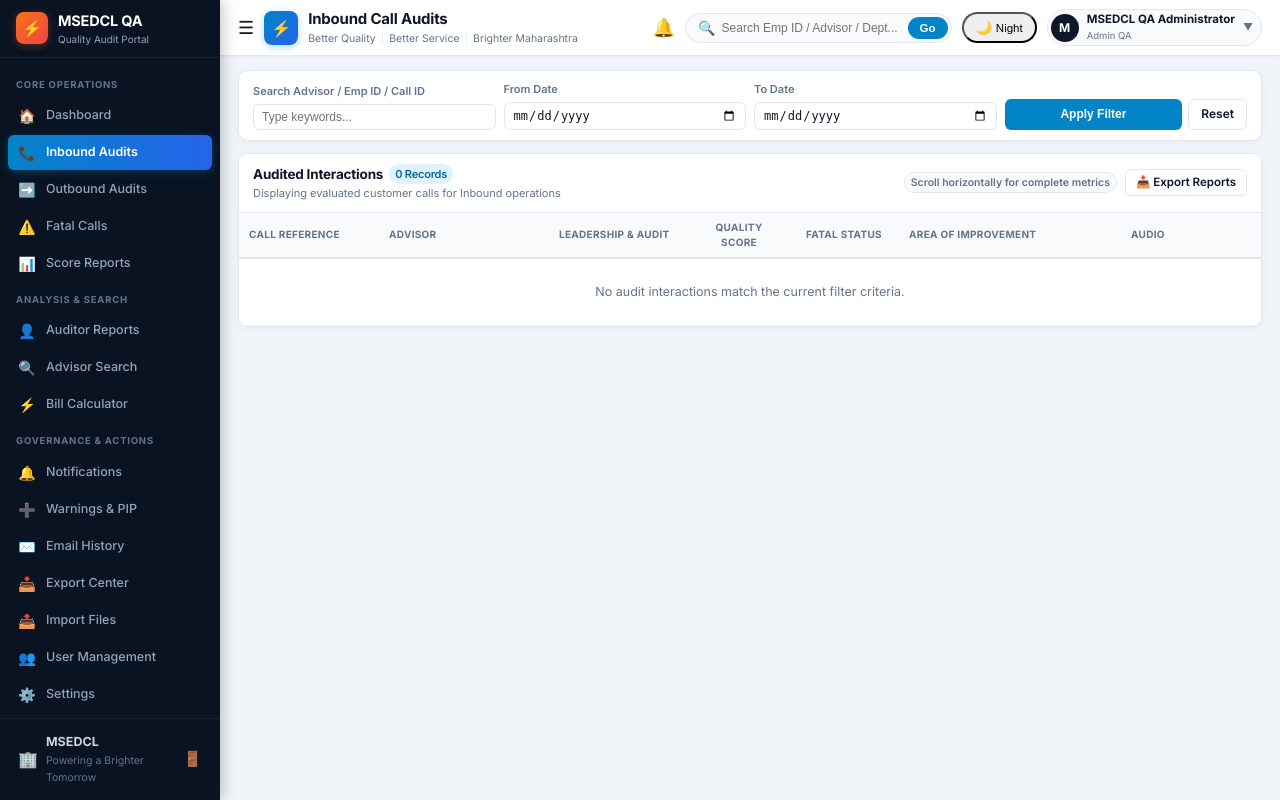
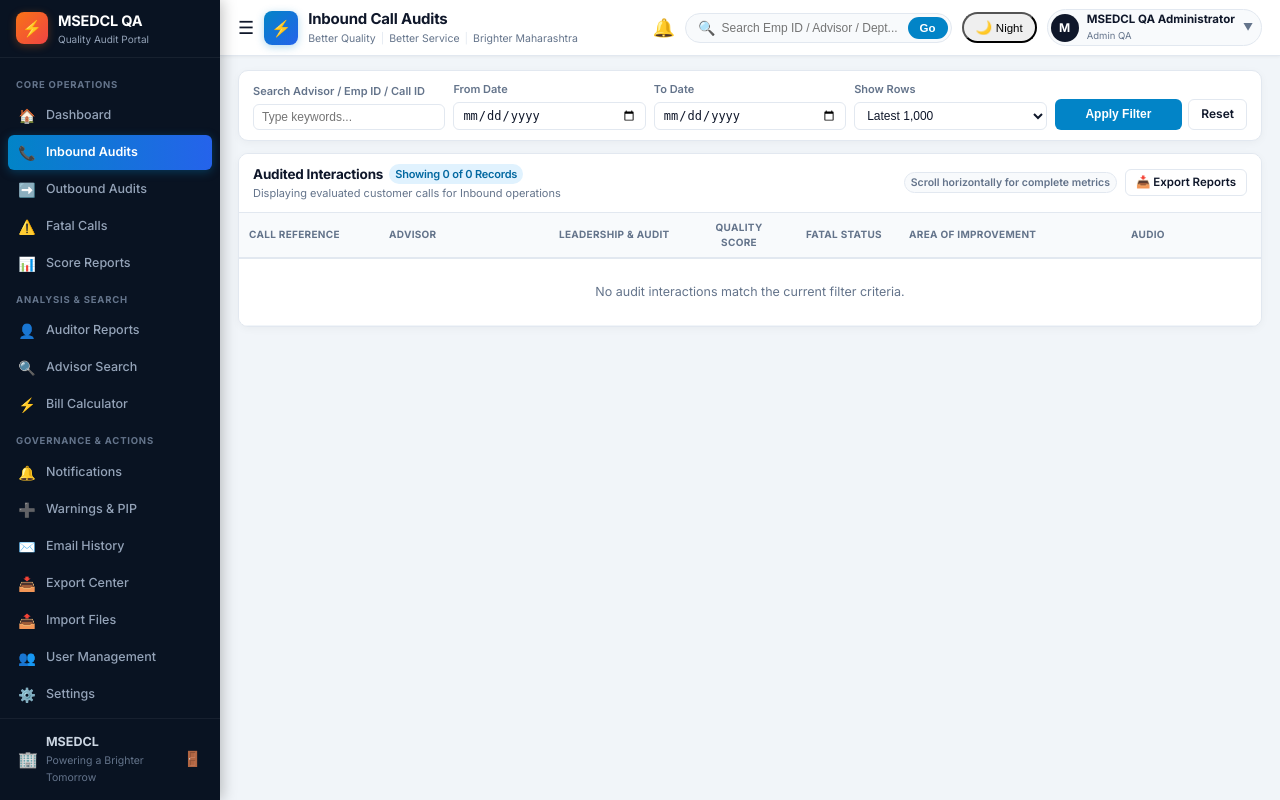
Before and after one commit to WeWake2026/MSEDCL, a Flask app: page /audits in a window 1280 px wide. Run offline with Flask 3, Linux system fonts and the light colour scheme; the visitor is signed in with stand-in values (Sample User, id 1); data comes from the database, SQL or seed files in the repository; data that the repository does not hold is empty; some libraries are stand-ins or nearby versions.

Commit message:
Add row count limit selector and display total record counts in audits view

```diff
--- a/app.py
+++ b/app.py
@@ -617,6 +617,7 @@ def audits_view(dept="Inbound"):
     q = request.args.get("q", "").strip()
     start = request.args.get("start", "")
     end = request.args.get("end", "")
+    limit = request.args.get("limit", "1000").strip().lower()
 
     where = ["department=?"]
     params = [dept]
@@ -634,8 +635,18 @@ def audits_view(dept="Inbound"):
         where.append("COALESCE(call_date, evaluation_date) <= ?")
         params.append(end)
 
-    sql = "SELECT * FROM audits WHERE " + " AND ".join(where) + " ORDER BY COALESCE(call_date, evaluation_date) DESC LIMIT 500"
-    with db() as con:
+    limit_clause = ""
+    if limit != "all":
+        try:
+            limit_val = int(limit)
+            limit_clause = f" LIMIT {limit_val}"
+        except ValueError:
+            limit_clause = " LIMIT 1000"
+
+    sql = "SELECT * FROM audits WHERE " + " AND ".join(where) + " ORDER BY COALESCE(call_date, evaluation_date) DESC" + limit_clause
+    count_sql = "SELECT COUNT(*) as total FROM audits WHERE " + " AND ".join(where)
+    with db() as con:
+        total_count = con.execute(count_sql, params).fetchone()["total"]
         rows = con.execute(sql, params).fetchall()
 
     return render_template("audits_view.html",
@@ -643,7 +654,8 @@ def audits_view(dept="Inbound"):
                            title=f"{dept} Call Audits",
                            subtitle=f"Displaying evaluated customer calls for {dept} operations",
                            fixed_dept=True,
-                           rows=rows, q=q, dept=dept, start=start, end=end)
+                           rows=rows, total_count=total_count, limit=limit,
+                           q=q, dept=dept, start=start, end=end)
 
 @app.route("/fatal-calls")
 @login_required
@@ -652,6 +664,7 @@ def fatal_calls():
     dept = request.args.get("department", "All")
     start = request.args.get("start", "")
     end = request.args.get("end", "")
+    limit = request.args.get("limit", "1000").strip().lower()
 
     where = ["is_fatal=1"]
     params = []
@@ -672,15 +685,26 @@ def fatal_calls():
         where.append("COALESCE(call_date, evaluation_date) <= ?")
         params.append(end)
 
-    sql = "SELECT * FROM audits WHERE " + " AND ".join(where) + " ORDER BY COALESCE(call_date, evaluation_date) DESC LIMIT 500"
-    with db() as con:
+    limit_clause = ""
+    if limit != "all":
+        try:
+            limit_val = int(limit)
+            limit_clause = f" LIMIT {limit_val}"
+        except ValueError:
+            limit_clause = " LIMIT 1000"
+
+    sql = "SELECT * FROM audits WHERE " + " AND ".join(where) + " ORDER BY COALESCE(call_date, evaluation_date) DESC" + limit_clause
+    count_sql = "SELECT COUNT(*) as total FROM audits WHERE " + " AND ".join(where)
+    with db() as con:
+        total_count = con.execute(count_sql, params).fetchone()["total"]
         rows = con.execute(sql, params).fetchall()
 
     return render_template("audits_view.html",
                            page="fatal_calls",
                            title="Fatal Call Register",
                            subtitle="Critical compliance, zero-tolerance, and policy breach calls (independent of Quality Score)",
-                           rows=rows, q=q, dept=dept, start=start, end=end)
+                           rows=rows, total_count=total_count, limit=limit,
+                           q=q, dept=dept, start=start, end=end)
 
 @app.route("/score-reports")
 @login_required
@@ -690,6 +714,7 @@ def score_reports():
     score_band = request.args.get("score_band", "All")
     start = request.args.get("start", "")
     end = request.args.get("end", "")
+    limit = request.args.get("limit", "1000").strip().lower()
 
     where = ["1=1"]
     params = []
@@ -716,8 +741,18 @@ def score_reports():
         where.append("COALESCE(call_date, evaluation_date) <= ?")
         params.append(end)
 
-    sql = "SELECT * FROM audits WHERE " + " AND ".join(where) + " ORDER BY quality_score ASC LIMIT 500"
-    with db() as con:
+    limit_clause = ""
+    if limit != "all":
+        try:
+            limit_val = int(limit)
+            limit_clause = f" LIMIT {limit_val}"
+        except ValueError:
+            limit_clause = " LIMIT 1000"
+
+    sql = "SELECT * FROM audits WHERE " + " AND ".join(where) + " ORDER BY quality_score ASC" + limit_clause
+    count_sql = "SELECT COUNT(*) as total FROM audits WHERE " + " AND ".join(where)
+    with db() as con:
+        total_count = con.execute(count_sql, params).fetchone()["total"]
         rows = con.execute(sql, params).fetchall()
 
     return render_template("audits_view.html",
@@ -726,7 +761,8 @@ def score_reports():
                            subtitle="Detailed score category breakdown (Low <80%, Average 80-90%, Good >90%)",
                            show_score_filter=True,
                            score_band=score_band,
-                           rows=rows, q=q, dept=dept, start=start, end=end)
+                           rows=rows, total_count=total_count, limit=limit,
+                           q=q, dept=dept, start=start, end=end)
 
 @app.route("/auditors")
 @roles("admin", "quality", "manager")
--- a/templates/audits_view.html
+++ b/templates/audits_view.html
@@ -39,6 +39,16 @@
       <label>To Date</label>
       <input type="date" name="end" value="{{ end }}" class="form-control" style="padding: 5px 8px; font-size: 12px;">
     </div>
+    <div class="filter-group">
+      <label>Show Rows</label>
+      <select name="limit" class="form-control" style="padding: 5px 8px; font-size: 12px;">
+        <option value="500" {{ 'selected' if limit=='500' else '' }}>Latest 500</option>
+        <option value="1000" {{ 'selected' if limit=='1000' else '' }}>Latest 1,000</option>
+        <option value="2000" {{ 'selected' if limit=='2000' else '' }}>Latest 2,000</option>
+        <option value="5000" {{ 'selected' if limit=='5000' else '' }}>Latest 5,000</option>
+        <option value="all" {{ 'selected' if limit=='all' else '' }}>All Audits</option>
+      </select>
+    </div>
     <div style="display:flex; gap:6px; align-items:flex-end;">
       <button type="submit" class="btn btn-primary btn-sm" style="flex:1; height: 31px; font-size: 12px;">Apply Filter</button>
       <a href="?" class="btn btn-secondary btn-sm" style="height: 31px; font-size: 12px; line-height: 20px;">Reset</a>
@@ -52,7 +62,7 @@
     <div>
       <h3 class="card-title" style="display:flex; align-items:center; gap:6px; font-size: 13.5px;">
         <span>Audited Interactions</span>
-        <span class="badge" style="background:#e0f2fe; color:#0369a1; font-size: 11px;">{{ rows|length }} Records</span>
+        <span class="badge" style="background:#e0f2fe; color:#0369a1; font-size: 11px;">Showing {{ rows|length }} of {{ total_count }} Records</span>
       </h3>
       <p class="card-subtitle" style="margin:1px 0 0; font-size: 11px; color:var(--text-muted);">{{ subtitle }}</p>
     </div>
```
